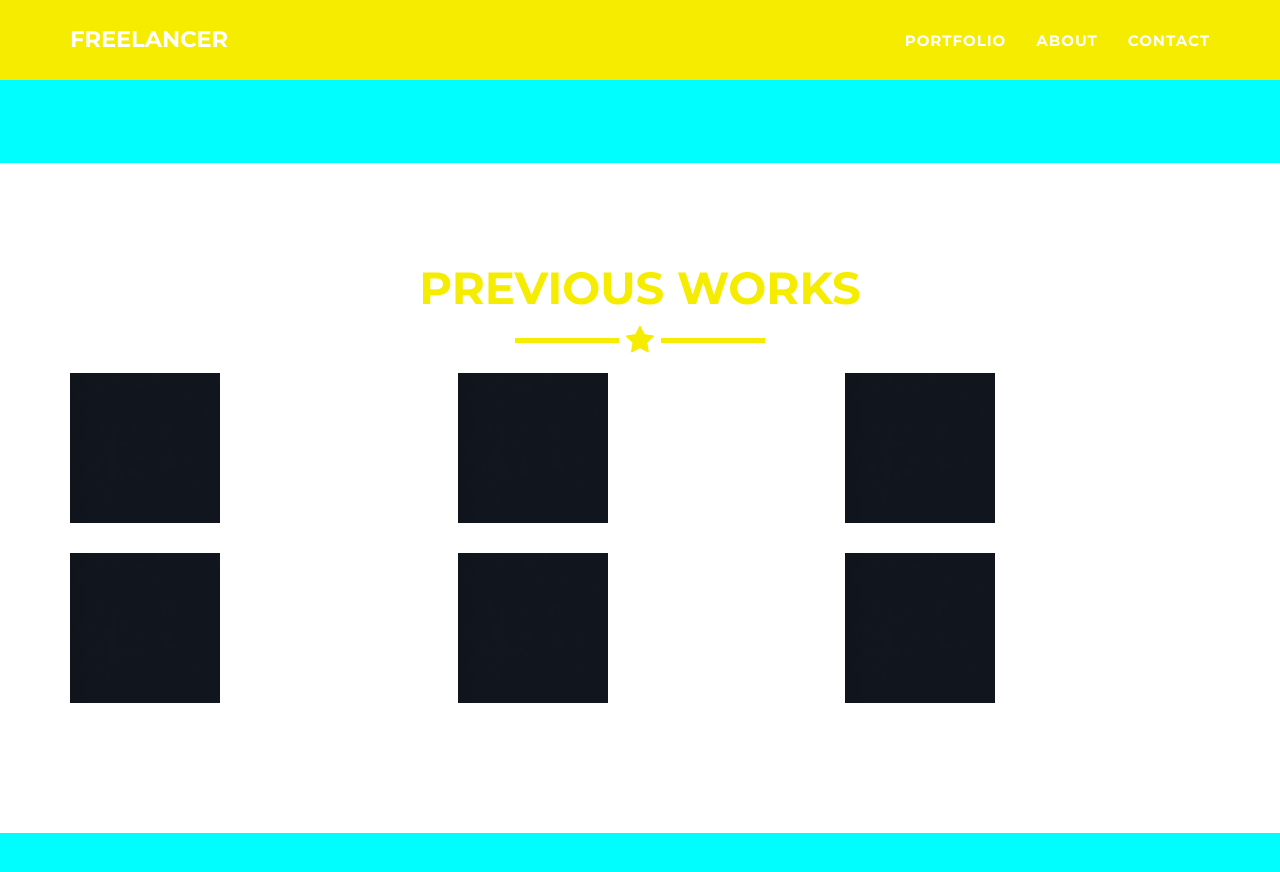
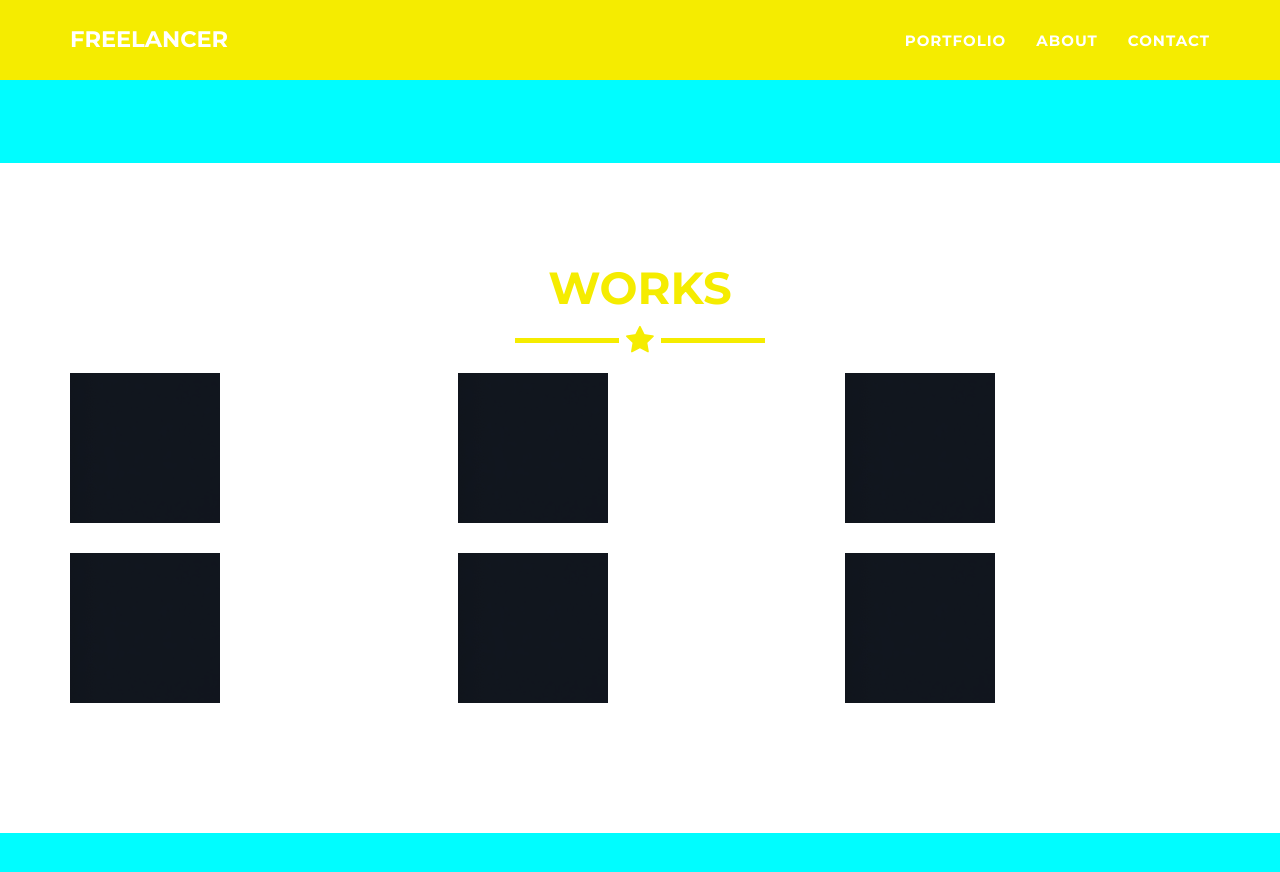
Before and after one commit to heydavid-dev/freelancer-4-260, a Jekyll site: the page built from index.html, in a window 1280 px wide and 900 px high, scrolled down 606 px. Shown: the top 872 px of the window. Built offline with Jekyll 4.4.1, drawn with Linux system fonts in a browser that asks for light colours.

Commit message:
Update _config.yml

```diff
--- a/_config.yml
+++ b/_config.yml
@@ -30,7 +30,7 @@ about:
 contact:
   title: Contact Me
 portfolio:
-  title: Previous works
+  title: Works
 footer:
   location: Location
   credits: Credits
```
